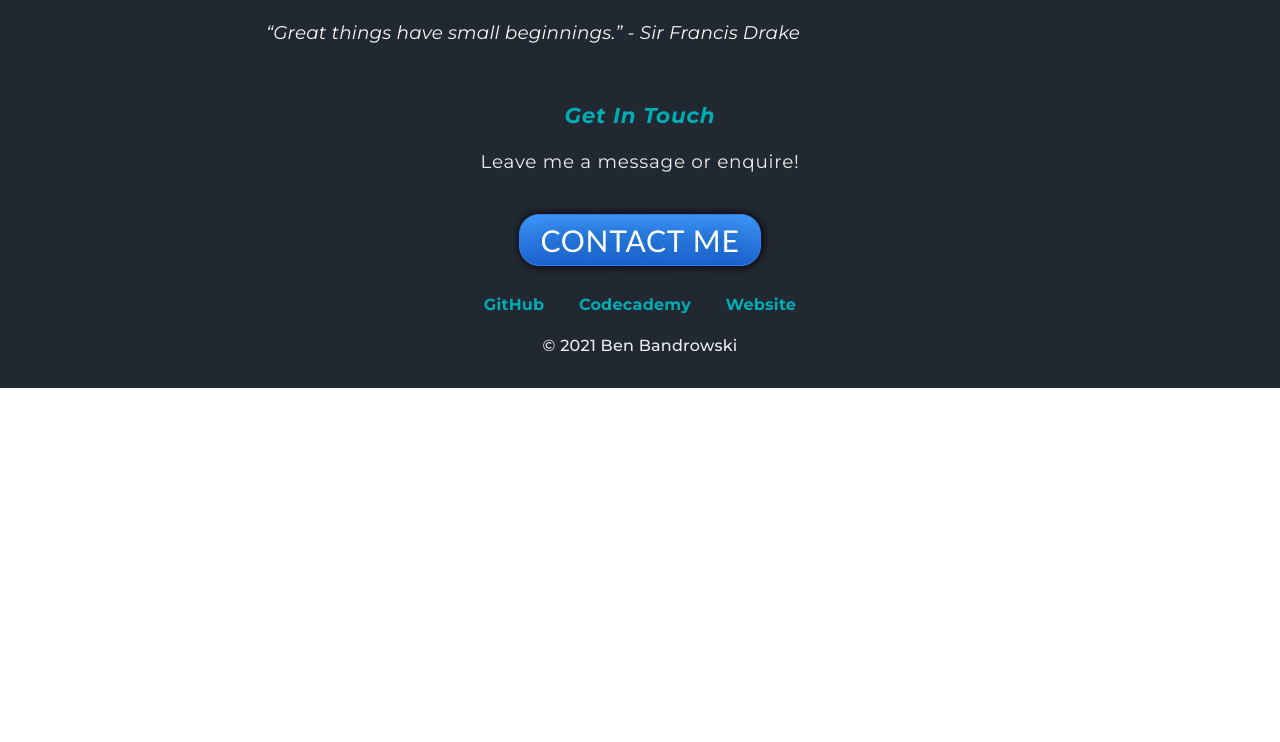
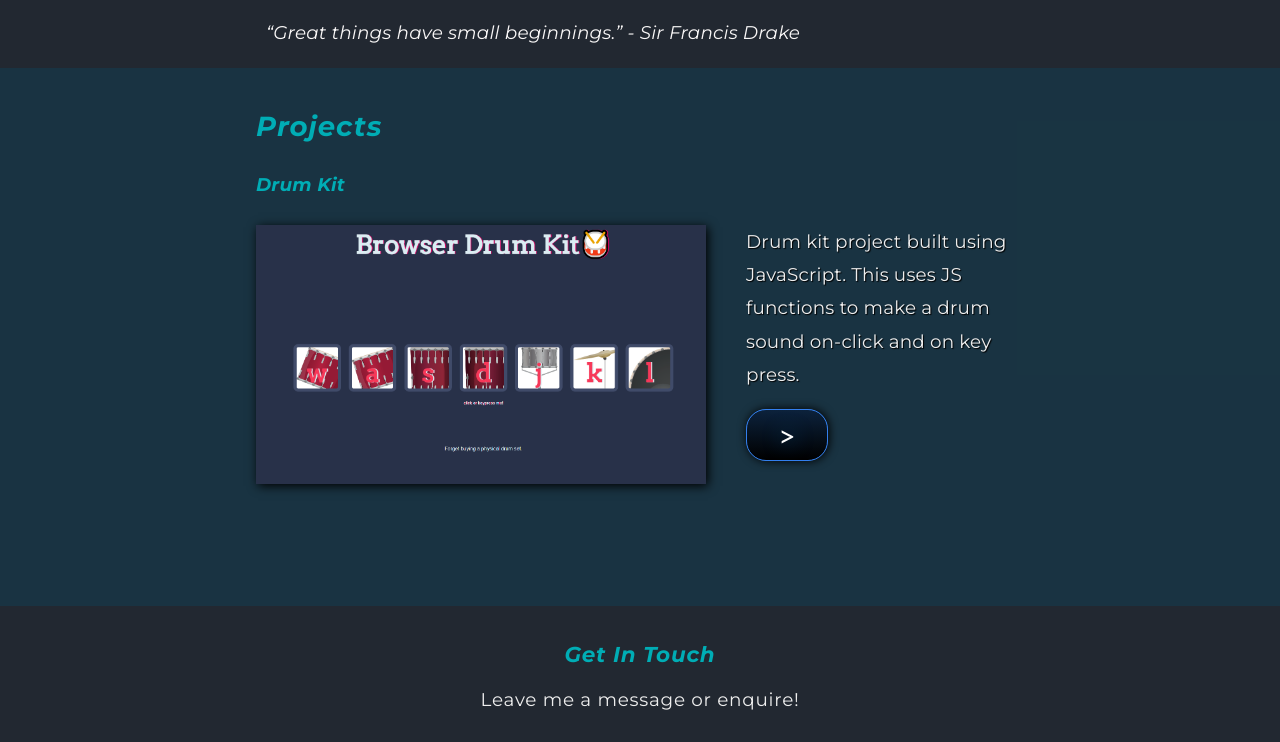
Before and after one commit to BenXBB/BenXBB.github.io, a plain HTML site: page index.html in a window 1280 px wide. Shown: the part 1658-2400 px from the top of the page. Before the commit the page ends 2046 px from the top, so only its background shows below. Drawn offline with Linux system fonts and the light colour scheme.

Commit message:
Fixed image and css links

```diff
--- a/CSS/Styles.css
+++ b/CSS/Styles.css
@@ -31,6 +31,16 @@
     letter-spacing: 0.04em;
     color: #EEEEEE;
     font-size: 115%;
+  }
+
+  #projectscontainer {
+    background-color: rgba(13, 41, 56, 0.95);
+    text-align: left;
+    padding: 1.5% 20% 1.5% 20%;
+    font-size: 115%;
+    letter-spacing: 0.01em;
+    line-height: 1.8em;
+    height: 500px;
   }
 
 /*------------- ELEMENT TAGS -------------*/
@@ -145,6 +155,12 @@
     text-shadow: 1px 1px 1px black;
   }
 
+  #projectscontainer p {
+    margin-left: 1rem;
+    color: #EEEEEE;
+    text-shadow: 1px 1px 1px black;
+    }
+
   .bottomcontainer {
     background-color: #222831;
     text-align: center;
@@ -198,7 +214,14 @@
     margin-left: 30px;
   }
 
-/*---------------CONTACT ME BUTTON ----------*/
+  .projectphoto {
+    width: 450px;
+    float: left;
+    margin-right: 40px;
+    box-shadow: 2px 2px 10px black;
+  }
+
+/*---------------BUTTONS ----------*/
   .btn {
      background: #3D94F6;
      background-image: -webkit-linear-gradient(top, #3D94F6, #1E62D0);
@@ -242,6 +265,49 @@
      text-decoration: none;
   }
 
+  .projectbtn {
+    background: #3D94F6;
+    background-image: -webkit-linear-gradient(top, #0c223c, #000000);
+    background-image: -moz-linear-gradient(top, #0c223c, #000000);
+    background-image: -ms-linear-gradient(top, #0c223c, #000000);
+    background-image: -o-linear-gradient(top, #0c223c, #000000);
+    background-image: -webkit-gradient(to bottom, #0c223c, #000000);
+    -webkit-border-radius: 20px;
+    -moz-border-radius: 20px;
+    border-radius: 20px;
+    height: 10px;
+    line-height: 10px;
+    color: #FFFFFF;
+    font-family: Calibri;
+    width: 40px;
+    font-size: 30px;
+    font-weight: 100;
+    padding: 20px;
+    -webkit-box-shadow: 1px 0 10px 0 #000000;
+    -moz-box-shadow: 1px 0 10px 0 #000000;
+    box-shadow: 1px 0 10px 0 #000000;
+    text-shadow: 1px 1px 20px #0059A0;
+    border: solid #337FED 1px;
+    text-decoration: none;
+    display: inline-block;
+    cursor: pointer;
+    text-align: center;
+ }
+
+ .projectbtn:hover {
+    border: solid #337FED 1px;
+    background: #1E62D0;
+    background-image: -webkit-linear-gradient(top, #1E62D0, #3D94F6);
+    background-image: -moz-linear-gradient(top, #1E62D0, #3D94F6);
+    background-image: -ms-linear-gradient(top, #1E62D0, #3D94F6);
+    background-image: -o-linear-gradient(top, #1E62D0, #3D94F6);
+    background-image: -webkit-gradient(to bottom, #1E62D0, #3D94F6);
+    -webkit-border-radius: 20px;
+    -moz-border-radius: 20px;
+    border-radius: 20px;
+    text-decoration: none;
+ }
+
 
   @media only screen and (max-width: 750px) {
     body {
--- a/index.html
+++ b/index.html
@@ -4,8 +4,8 @@
 <head>
   <meta charset="utf-8">
   <title>Ben Bandrowski</title>
-  <link rel="stylesheet" href="css/styles.css">
-  <link rel="icon" href="images/favicon.ico">
+  <link rel="stylesheet" href="./css/styles.css">
+  <link rel="icon" href="./images/favicon.ico">
   <link rel="preconnect" href="https://fonts.gstatic.com">
   <link href="https://fonts.googleapis.com/css2?family=Sacramento&display=swap" rel="stylesheet">
   <link rel="preconnect" href="https://fonts.googleapis.com">
@@ -21,7 +21,7 @@
       <ul>
         <li><a href="#topheader">About Me</a></li>
         <li>|</li>
-        <li><a href="Drum kit JS site/drumkit.html">Drum Kit</a></li>
+        <li><a href="#projectscontainer">Projects</a></li>
         <li>|</li>
         <li><a href="#contact-me">Contact</a></li>
       </ul>
@@ -40,7 +40,7 @@
       <div class="skillscontainer">
         <h2 id="topheader">Biography</h2>
         <div class="skill-row">
-          <img src="images/programming.png" class="programming" alt="Programming icon. Supplied from flaticon.com">
+          <img src="./images/programming.png" class="programming" alt="Programming icon. Supplied from flaticon.com">
           <h4>Design & Development</h4>
           <p>
           I've always had a keen interest in coding as I always wanted to make
@@ -52,7 +52,7 @@
         </div>
         <div class="skill-row">
           <br>
-          <img class="world" src="images/world.png" alt="world">
+          <img class="world" src="./images/world.png" alt="world">
           <h4>Life is a learning experience</h4>
           <p>As a firm believer that life is one big learning curve I will
             take the time to develop myself in every aspect I can whether that
@@ -63,7 +63,13 @@
         </div>
       </div>
 <!-----------------------------------PROJECTS----------------------------------------->
-
+<div id="projectscontainer">
+  <h2 id="topheader">Projects</h2>
+    <h4>Drum Kit</h4>
+    <img class="projectphoto" src="./Images/drumkitphoto.PNG" alt="drum kit photo">
+    <p>Drum kit project built using JavaScript. This uses JS functions to make a drum sound on-click and on key press.</p>
+    <a class="projectbtn" href="projects/Drum kit JS site/drumkit.html">></a>
+  </div>
 
 <!-----------------------------------CONTACT----------------------------------------->
       <div id="contact-me">
```
Also changed, not shown: Images/drumkitphoto.PNG (added).
